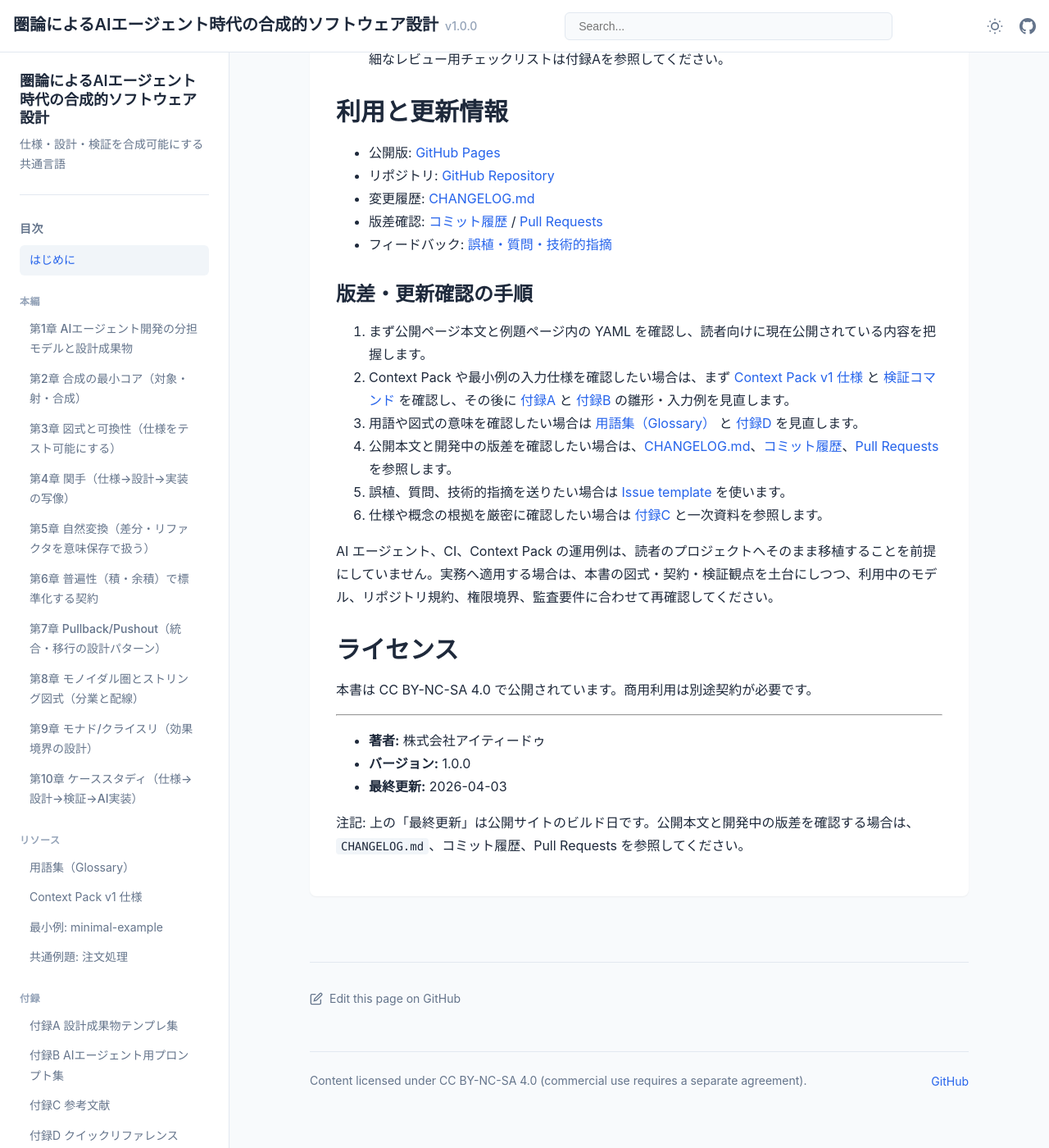
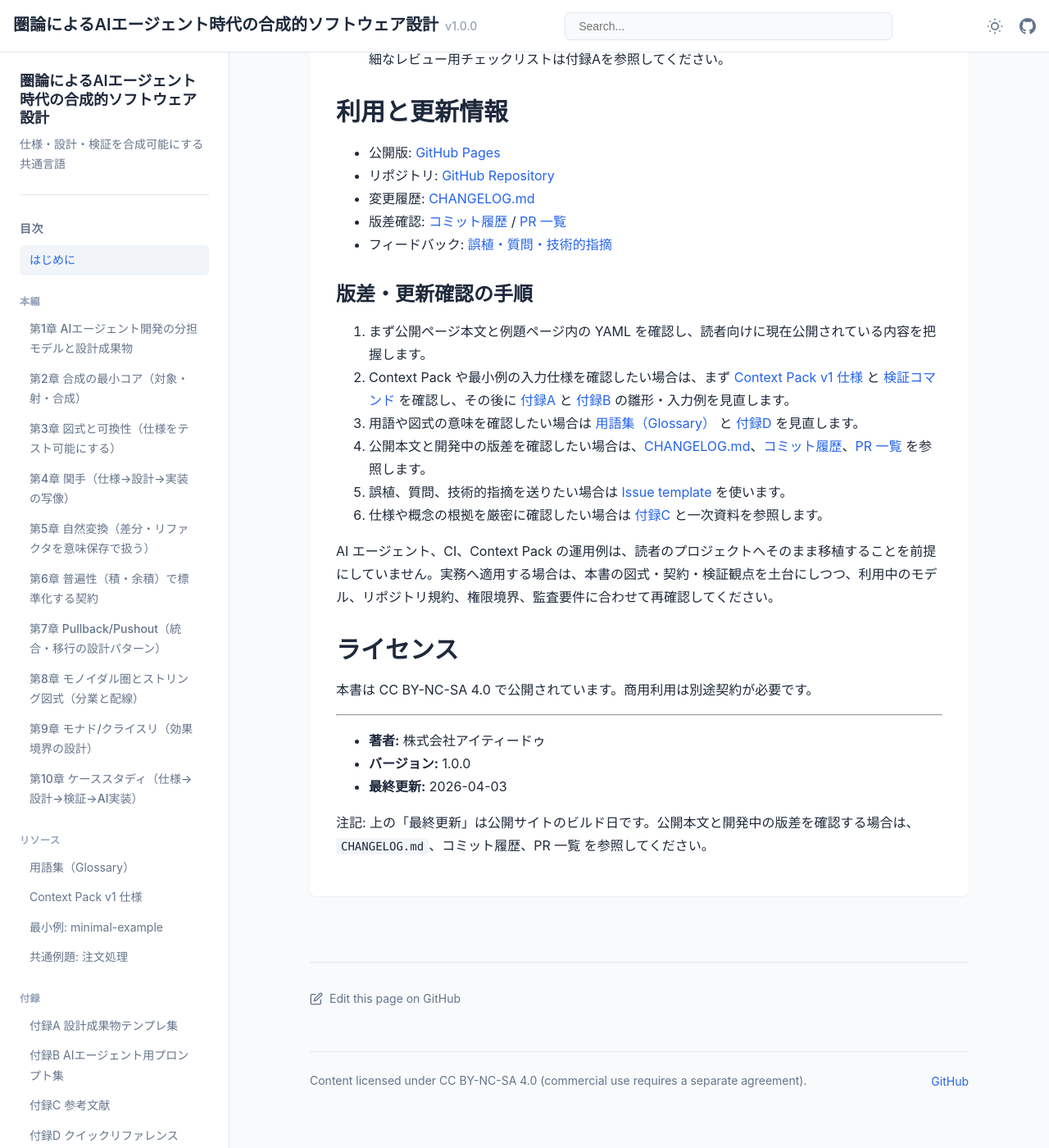
Before and after one commit to itdojp/categorical-software-design-book, a Jekyll site: the page built from index.md, in a window 1280 px wide and 1400 px high, scrolled down 6808 px. Shown: the whole window at 82% size. Built offline with Jekyll 4.4.1, drawn with Linux system fonts in a browser that asks for light colours.

Commit message:
use pr list label on categorical public page

```diff
--- a/index.md
+++ b/index.md
@@ -236,7 +236,7 @@ graph TD
 - 公開版: [GitHub Pages](https://itdojp.github.io/categorical-software-design-book/)
 - リポジトリ: [GitHub Repository](https://github.com/itdojp/categorical-software-design-book)
 - 変更履歴: [CHANGELOG.md](https://github.com/itdojp/categorical-software-design-book/blob/main/CHANGELOG.md)
-- 版差確認: [コミット履歴](https://github.com/itdojp/categorical-software-design-book/commits/main/) / [Pull Requests](https://github.com/itdojp/categorical-software-design-book/pulls)
+- 版差確認: [コミット履歴](https://github.com/itdojp/categorical-software-design-book/commits/main/) / [PR 一覧](https://github.com/itdojp/categorical-software-design-book/pulls)
 - フィードバック: [誤植・質問・技術的指摘](https://github.com/itdojp/categorical-software-design-book/issues/new/choose)
 
 ### 版差・更新確認の手順
@@ -244,7 +244,7 @@ graph TD
 1. まず公開ページ本文と例題ページ内の YAML を確認し、読者向けに現在公開されている内容を把握します。
 2. Context Pack や最小例の入力仕様を確認したい場合は、まず [Context Pack v1 仕様]({{ '/spec/context-pack-v1/' | relative_url }}) と [検証コマンド]({{ '/spec/context-pack-v1/' | relative_url }}#validation-commands) を確認し、その後に [付録A]({{ '/appendices/templates/' | relative_url }}) と [付録B]({{ '/appendices/prompts/' | relative_url }}) の雛形・入力例を見直します。
 3. 用語や図式の意味を確認したい場合は [用語集（Glossary）]({{ '/glossary/' | relative_url }}) と [付録D]({{ '/appendices/desk-reference/' | relative_url }}) を見直します。
-4. 公開本文と開発中の版差を確認したい場合は、[CHANGELOG.md](https://github.com/itdojp/categorical-software-design-book/blob/main/CHANGELOG.md)、[コミット履歴](https://github.com/itdojp/categorical-software-design-book/commits/main/)、[Pull Requests](https://github.com/itdojp/categorical-software-design-book/pulls) を参照します。
+4. 公開本文と開発中の版差を確認したい場合は、[CHANGELOG.md](https://github.com/itdojp/categorical-software-design-book/blob/main/CHANGELOG.md)、[コミット履歴](https://github.com/itdojp/categorical-software-design-book/commits/main/)、[PR 一覧](https://github.com/itdojp/categorical-software-design-book/pulls) を参照します。
 5. 誤植、質問、技術的指摘を送りたい場合は [Issue template](https://github.com/itdojp/categorical-software-design-book/issues/new/choose) を使います。
 6. 仕様や概念の根拠を厳密に確認したい場合は [付録C]({{ '/appendices/references/' | relative_url }}) と一次資料を参照します。
 
@@ -260,4 +260,4 @@ AI エージェント、CI、Context Pack の運用例は、読者のプロジ
 - **バージョン:** {{ site.version | default: '' }}
 - **最終更新:** {{ site.time | date: "%Y-%m-%d" }}
 
-注記: 上の「最終更新」は公開サイトのビルド日です。公開本文と開発中の版差を確認する場合は、`CHANGELOG.md`、コミット履歴、Pull Requests を参照してください。
+注記: 上の「最終更新」は公開サイトのビルド日です。公開本文と開発中の版差を確認する場合は、`CHANGELOG.md`、コミット履歴、PR 一覧 を参照してください。
```
